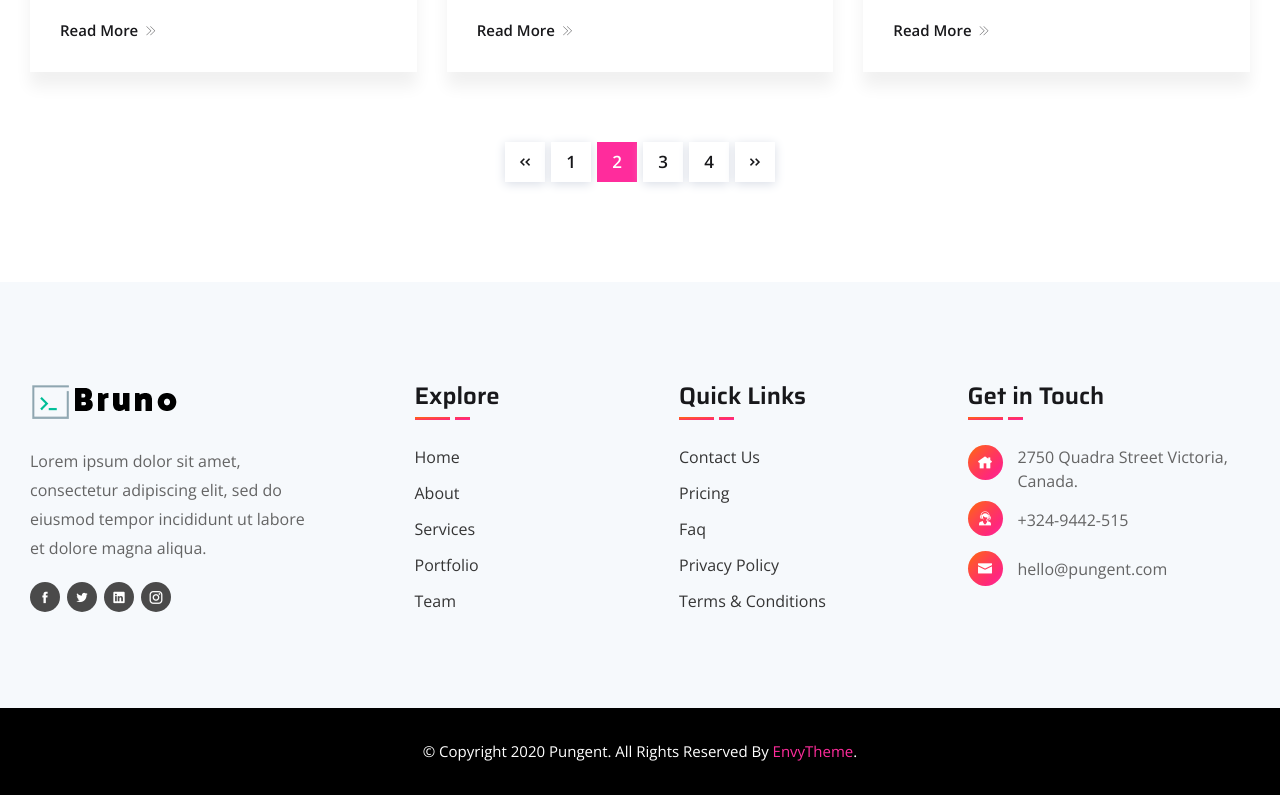
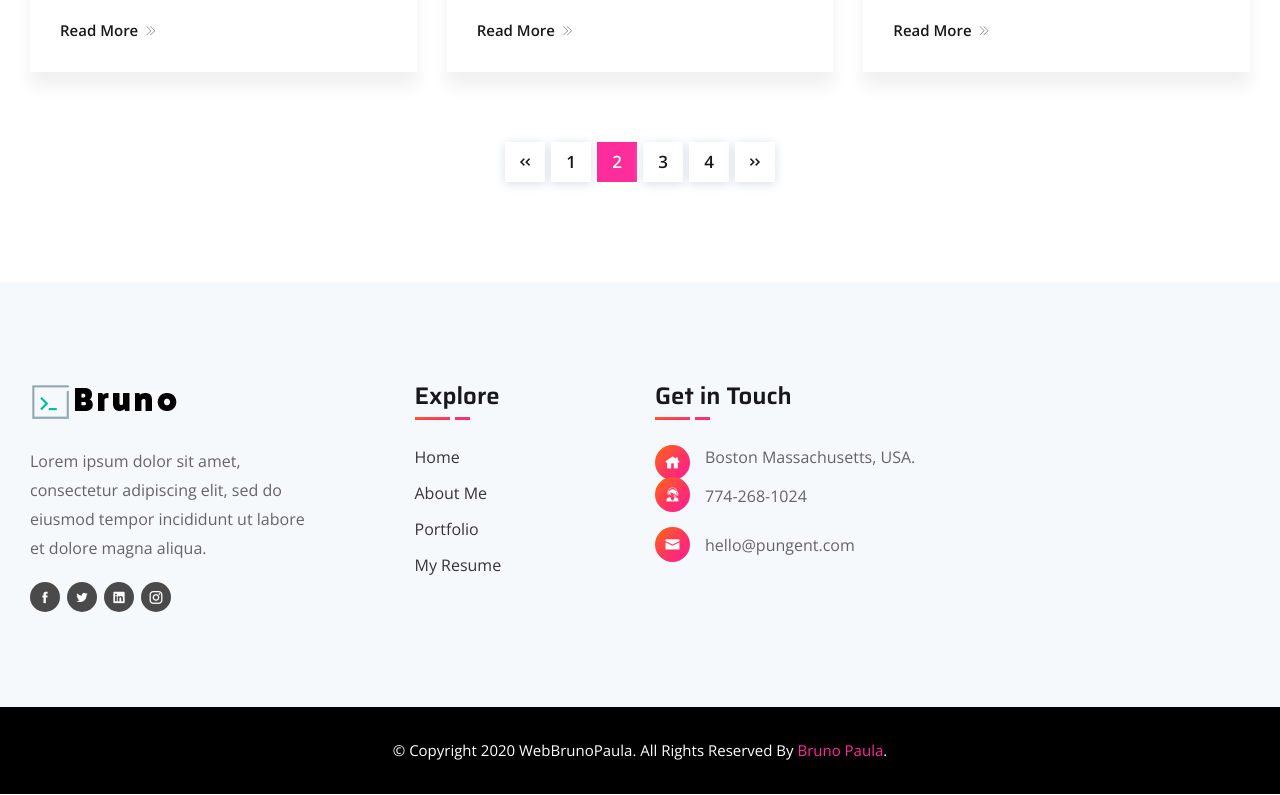
Before and after one commit to devbrunopaula/brunopaula, a Next.js app: page /blog in a window 1280 px wide. Shown: the part 1702-2497 px from the top of the page. Built offline with nearby package versions, Linux system fonts and the light colour scheme.

Commit message:
add social media icons

```diff
--- a/components/ItAgency/MainBanner.js
+++ b/components/ItAgency/MainBanner.js
@@ -47,7 +47,10 @@ class MainBanner extends Component {
 
                   <div className='col-lg-6'>
                     <div className='animate-banner-image'>
-                      <img src='/images/brunopaula.jpg' alt='Animate image' />
+                      <img
+                        src='/images/brunopaula.jpg'
+                        alt='Animate Bruno Paula Image'
+                      />
                     </div>
                   </div>
                 </div>
--- a/components/Layouts/Footer.js
+++ b/components/Layouts/Footer.js
@@ -1,142 +1,165 @@
-import React, { Component } from 'react';
-import Link from 'next/link';
+import React, {Component} from 'react'
+import Link from 'next/link'
 
 class Footer extends Component {
   render() {
-
-        let currentYear = new Date().getFullYear();
+    let currentYear = new Date().getFullYear()
 
     return (
-            <footer className="footer-area">
-                <div className="container">
-                    <div className="row">
-                        <div className="col-lg-3 col-sm-6">
-                            <div className="single-footer-widget">
-                                <div className="logo">
-                                    <Link href="/">
+      <footer className='footer-area'>
+        <div className='container'>
+          <div className='row'>
+            <div className='col-lg-3 col-sm-6'>
+              <div className='single-footer-widget'>
+                <div className='logo'>
+                  <Link href='/'>
                     <a>
-                                            <img src="/images/logo.png" alt="image" />
+                      <img src='/images/logo.png' alt='bruno logo' />
                     </a>
                   </Link>
                 </div>
 
-                                <p>Lorem ipsum dolor sit amet, consectetur adipiscing elit, sed do eiusmod tempor incididunt ut labore et dolore magna aliqua.</p>
+                <p>
+                  Lorem ipsum dolor sit amet, consectetur adipiscing elit, sed
+                  do eiusmod tempor incididunt ut labore et dolore magna aliqua.
+                </p>
 
-                                <ul className="social-links">
+                <ul className='social-links'>
                   <li>
-                                        <Link href="#">
-                                            <a target="_blank"><i className="icofont-facebook"></i></a>
+                    <Link href='//www.facebook.com/brunopaulausa'>
+                      <a target='_blank'>
+                        <i className='icofont-facebook'></i>
+                      </a>
                     </Link>
                   </li>
                   <li>
-                                        <Link href="#">
-                                            <a target="_blank"><i className="icofont-twitter"></i></a>
+                    <Link href='//twitter.com/devbrunopaula'>
+                      <a target='_blank'>
+                        <i className='icofont-twitter'></i>
+                      </a>
                     </Link>
                   </li>
                   <li>
-                                        <Link href="#">
-                                            <a target="_blank"><i className="icofont-linkedin"></i></a>
+                    <Link href='//www.linkedin.com/in/bruno-paula/'>
+                      <a target='_blank'>
+                        <i className='icofont-linkedin'></i>
+                      </a>
                     </Link>
                   </li>
                   <li>
-                                        <Link href="#">
-                                            <a target="_blank"><i className="icofont-instagram"></i></a>
+                    <Link href='//www.instagram.com/devbrunopaula/'>
+                      <a target='_blank'>
+                        <i className='icofont-instagram'></i>
+                      </a>
                     </Link>
                   </li>
                 </ul>
               </div>
             </div>
 
-                        <div className="col-lg-3 col-md-6 col-sm-6">
-                            <div className="single-footer-widget ml-4 pl-5">
+            <div className='col-lg-3 col-md-6 col-sm-6'>
+              <div className='single-footer-widget ml-4 pl-5'>
                 <h3>Explore</h3>
 
-                                <ul className="list">
+                <ul className='list'>
                   <li>
-                                        <Link href="/">
+                    <Link href='/'>
                       <a>Home</a>
                     </Link>
                   </li>
                   <li>
-                                        <Link href="/about">
-                                            <a>About</a>
+                    <Link href='/about'>
+                      <a>About Me</a>
                     </Link>
                   </li>
-                                    <li>
-                                        <Link href="/services">
+                  {/* <li>
+                    <Link href='/services'>
                       <a>Services</a>
                     </Link>
-                                    </li>
+                  </li> */}
                   <li>
-                                        <Link href="/portfolio">
+                    <Link href='/portfolio'>
                       <a>Portfolio</a>
                     </Link>
                   </li>
                   <li>
-                                        <Link href="/team">
-                                            <a>Team</a>
+                    <Link href='/'>
+                      <a>My Resume</a>
                     </Link>
                   </li>
                 </ul>
               </div>
             </div>
 
-                        <div className="col-lg-3 col-sm-6">
-                            <div className="single-footer-widget ml-4">
+            {/* <div className='col-lg-3 col-sm-6'>
+              <div className='single-footer-widget ml-4'>
                 <h3>Quick Links</h3>
 
-                                <ul className="list">
+                <ul className='list'>
                   <li>
-                                        <Link href="/contact">
+                    <Link href='/contact'>
                       <a>Contact Us</a>
                     </Link>
                   </li>
                   <li>
-                                        <Link href="/pricing">
+                    <Link href='/pricing'>
                       <a>Pricing</a>
                     </Link>
                   </li>
                   <li>
-                                        <Link href="/faq">
+                    <Link href='/faq'>
                       <a>Faq</a>
                     </Link>
                   </li>
                   <li>
-                                        <Link href="/privacy-policy">
+                    <Link href='/privacy-policy'>
                       <a>Privacy Policy</a>
                     </Link>
                   </li>
                   <li>
-                                        <Link href="/terms-conditions">
+                    <Link href='/terms-conditions'>
                       <a>Terms & Conditions</a>
                     </Link>
                   </li>
                 </ul>
               </div>
-                        </div>
+            </div> */}
 
-                        <div className="col-lg-3 col-sm-6">
-                            <div className="single-footer-widget">
+            <div className='col-lg-3 col-sm-6'>
+              <div className='single-footer-widget'>
                 <h3>Get in Touch</h3>
 
-                                <ul className="get-in-touch">
-                                    <li><i className="icofont-home"></i> 2750 Quadra Street Victoria, Canada.</li>
-                                    <li><i className="icofont-live-support"></i> +324-9442-515</li>
-                                    <li><i className="icofont-envelope"></i> hello@pungent.com</li>
+                <ul className='get-in-touch'>
+                  <li>
+                    <i className='icofont-home'></i> Boston Massachusetts, USA.
+                  </li>
+                  <li>
+                    <i className='icofont-live-support'></i> 774-268-1024
+                  </li>
+                  <li>
+                    <i className='icofont-envelope'></i> hello@pungent.com
+                  </li>
                 </ul>
               </div>
             </div>
           </div>
         </div>
 
-                <div className="copyright-area">
-                    <div className="container">
-                        <p>&copy; Copyright {currentYear} Pungent. All Rights Reserved By <a href="https://envytheme.com" target="_blank">EnvyTheme</a>.</p>
+        <div className='copyright-area'>
+          <div className='container'>
+            <p>
+              &copy; Copyright {currentYear} WebBrunoPaula. All Rights Reserved
+              By{' '}
+              <a href='https://brunopaula.com' target='_blank'>
+                Bruno Paula
+              </a>
+              .
+            </p>
           </div>
         </div>
       </footer>
-        );
+    )
   }
 }
 
-export default Footer;
+export default Footer
--- a/components/Layouts/NavbarTwo.js
+++ b/components/Layouts/NavbarTwo.js
@@ -77,12 +77,10 @@ class NavbarTwo extends Component {
                 <ul className='navbar-nav'>
                   <li className='nav-item'>
                     <Link href='#'>
-                      <a className='nav-link'>
-                        Home <i className='icofont-thin-down'></i>
-                      </a>
+                      <a className='nav-link'>Home</a>
                     </Link>
 
-                    <ul className='dropdown-menu mega-dropdown-menu'>
+                    {/* <ul className='dropdown-menu mega-dropdown-menu'>
                       <li className='nav-item'>
                         <Link href='/' activeClassName='active'>
                           <a className='nav-link'>Default Home</a>
@@ -162,7 +160,7 @@ class NavbarTwo extends Component {
                           <a className='nav-link'>Startup Agency Two</a>
                         </Link>
                       </li>
-                    </ul>
+                    </ul>*/}
                   </li>
 
                   {/* <li className='nav-item'>
```
Lines whose indentation alone changed are shown as unchanged.
